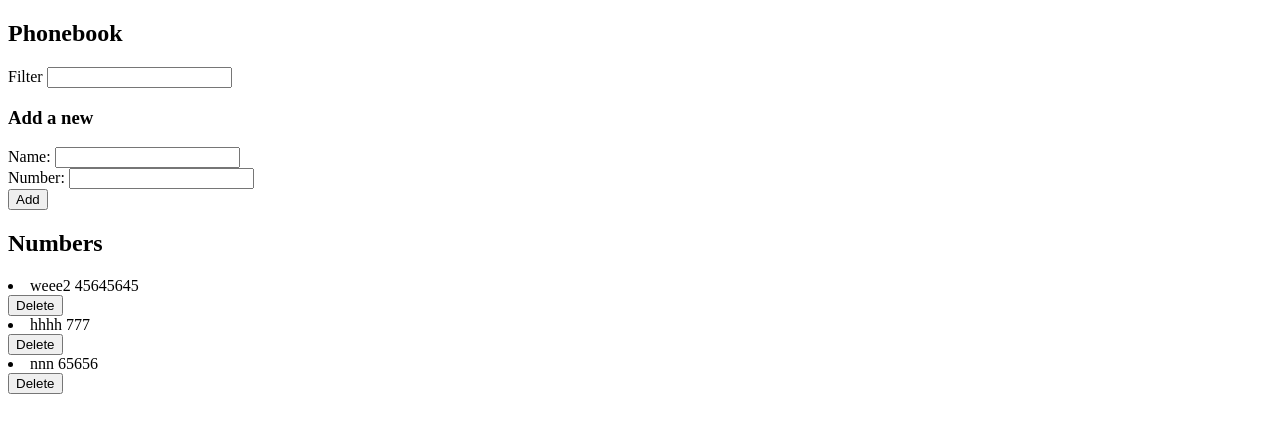
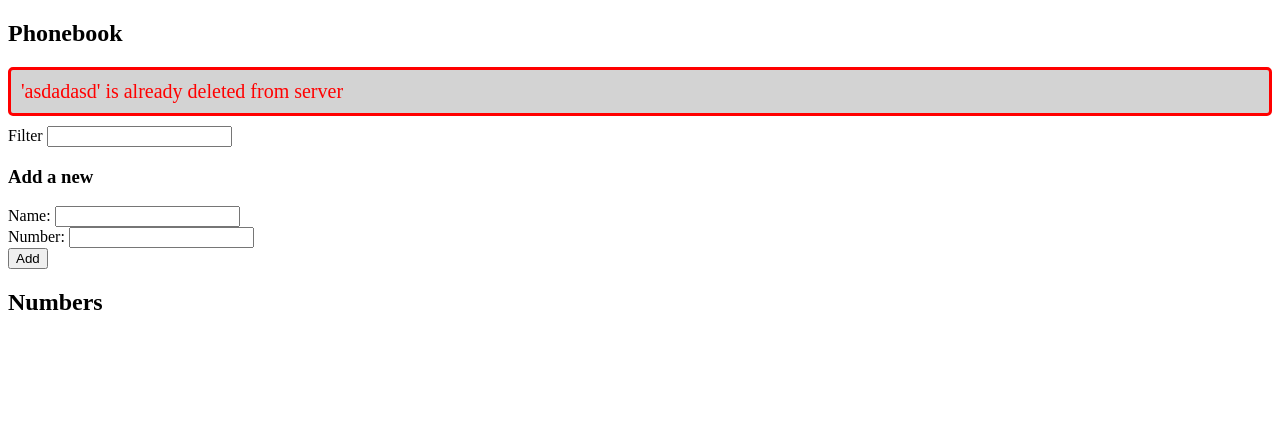
Before and after one commit to jannepark/fullstack-hy2020, a React (Create React App) app in the folder osa2/puhelinluettelo/: page / in a window 1280 px wide. Both pictures are taken after a click on the button "Delete". Shown: the top 432 px of the page. Built offline with nearby package versions, Linux system fonts and the light colour scheme; no server answers; data requests are answered from the project's data file.

Commit message:
2.16 Done

```diff
--- a/osa2/puhelinluettelo/db.json
+++ b/osa2/puhelinluettelo/db.json
@@ -1,19 +1,9 @@
 {
   "persons": [
     {
-      "name": "weee2",
-      "number": "45645645",
-      "id": 4
-    },
-    {
-      "name": "hhhh",
-      "number": "777",
-      "id": 6
-    },
-    {
-      "name": "nnn",
-      "number": "65656",
-      "id": 7
+      "name": "asdadasd",
+      "number": "2123132231",
+      "id": 16
     }
   ]
 }
--- a/osa2/puhelinluettelo/src/App.js
+++ b/osa2/puhelinluettelo/src/App.js
@@ -3,6 +3,7 @@ import Persons from './components/Persons'
 import NewPersonForm from './components/NewPersonForm'
 import Filter from './components/Filter'
 import numberService from './services/numbers'
+import Notification from './components/Notification'
 
 const App = () => {
 
@@ -11,9 +12,9 @@ const App = () => {
   const [newName, setNewName] = useState('')
   const [newNumber, setNewNumber] = useState('')
   const [newFilter, setFilter] = useState('')
+  const [notification, setNotification] = useState(null)
 
   useEffect(() => {
-    console.log('effect')
     numberService
       .getAll()
       .then(initialNumbers => {
@@ -38,12 +39,20 @@ const App = () => {
         .then(returnedPerson => {
           setPersons(persons.map(person =>
             person.id !== duplicatePerson.id ? person : returnedPerson))
-        })
+            setNewName('')
+            setNewNumber('')
+            setNotification(`Updated number for ${returnedPerson.name}`)
+            setTimeout(() => {
+              setNotification(null)
+            },5000)
+          }
+          )
         .catch(error => {
-          alert(
-            `'${duplicatePerson.name}' was already deleted from server`
-          )
           setPersons(persons.filter(person => person.id !== duplicatePerson.id))
+          setNotification(`'${duplicatePerson.name}' is already deleted from server`)
+          setTimeout(() => {
+            setNotification(null)
+          },5000)
         })
 
       }
@@ -54,6 +63,10 @@ const App = () => {
           setPersons(persons.concat(returnedObject))
           setNewName('')
           setNewNumber('')
+          setNotification(`Added ${returnedObject.name}`)
+          setTimeout(() => {
+            setNotification(null)
+          },5000)
         })
     }
 
@@ -71,19 +84,34 @@ const App = () => {
     (person) => person.name.toLowerCase().includes(newFilter.toLocaleLowerCase())
   )
   const removePerson = (person) => {
-    if (window.confirm(`Delete ${person.name} ?`))
-      numberService.remove(person.id).then(() => {
+    const personToRemove = person
+    console.log(personToRemove)
+    if (window.confirm(`Delete ${personToRemove.name} ?`))
+      numberService.remove(personToRemove.id).then(() => {
         numberService
           .getAll()
           .then(returnedPersons => {
             setPersons(returnedPersons)
+            setNotification(`Deleted ${personToRemove.name}`)
+            setTimeout(() => {
+              setNotification(null)
+            },5000)
           })
-      })
+        })
+        .catch (error => {
+          setNotification(`'${personToRemove.name}' is already deleted from server`)
+          setTimeout(() => {
+            setNotification(null)
+          },5000)
+          setPersons(persons.filter(person => person.id !== personToRemove.id))
+        })
+
 
   }
   return (
     <div>
       <h2>Phonebook</h2>
+      <Notification notification={notification} />
       <Filter handleFilterChange={handleFilterChange} />
       <h3>Add a new</h3>
       <NewPersonForm addPerson={addPerson}
--- a/osa2/puhelinluettelo/src/components/NewPersonForm.js
+++ b/osa2/puhelinluettelo/src/components/NewPersonForm.js
@@ -1,6 +1,6 @@
 const NewPersonForm = ({addPerson,handleNameChange,handleNumberChange,newName, newNumber}) => {
     return(
-      <form onSubmit={addPerson}>
+      <form onSubmit={addPerson} >
           <div>
             Name: <input value={newName} onChange={handleNameChange} />
           </div>
--- /dev/null
+++ b/osa2/puhelinluettelo/src/components/Notification.js
@@ -0,0 +1,11 @@
+const Notification = ({notification }) => {
+  if (notification === null) {
+    return null
+  }
+  return (
+    <div className="error">
+      {notification}
+    </div>
+  )
+}
+export default Notification
--- /dev/null
+++ b/osa2/puhelinluettelo/src/index.css
@@ -0,0 +1,9 @@
+.error {
+    color: red;
+    background: lightgrey;
+    font-size: 20px;
+    border-style: solid;
+    border-radius: 5px;
+    padding: 10px;
+    margin-bottom: 10px;
+  }
--- a/osa2/puhelinluettelo/src/index.js
+++ b/osa2/puhelinluettelo/src/index.js
@@ -1,6 +1,6 @@
 import React from 'react'
 import ReactDOM from 'react-dom/client'
-
+import './index.css'
 import App from './App'
 
 ReactDOM.createRoot(document.getElementById('root')).render(<App />)
```
